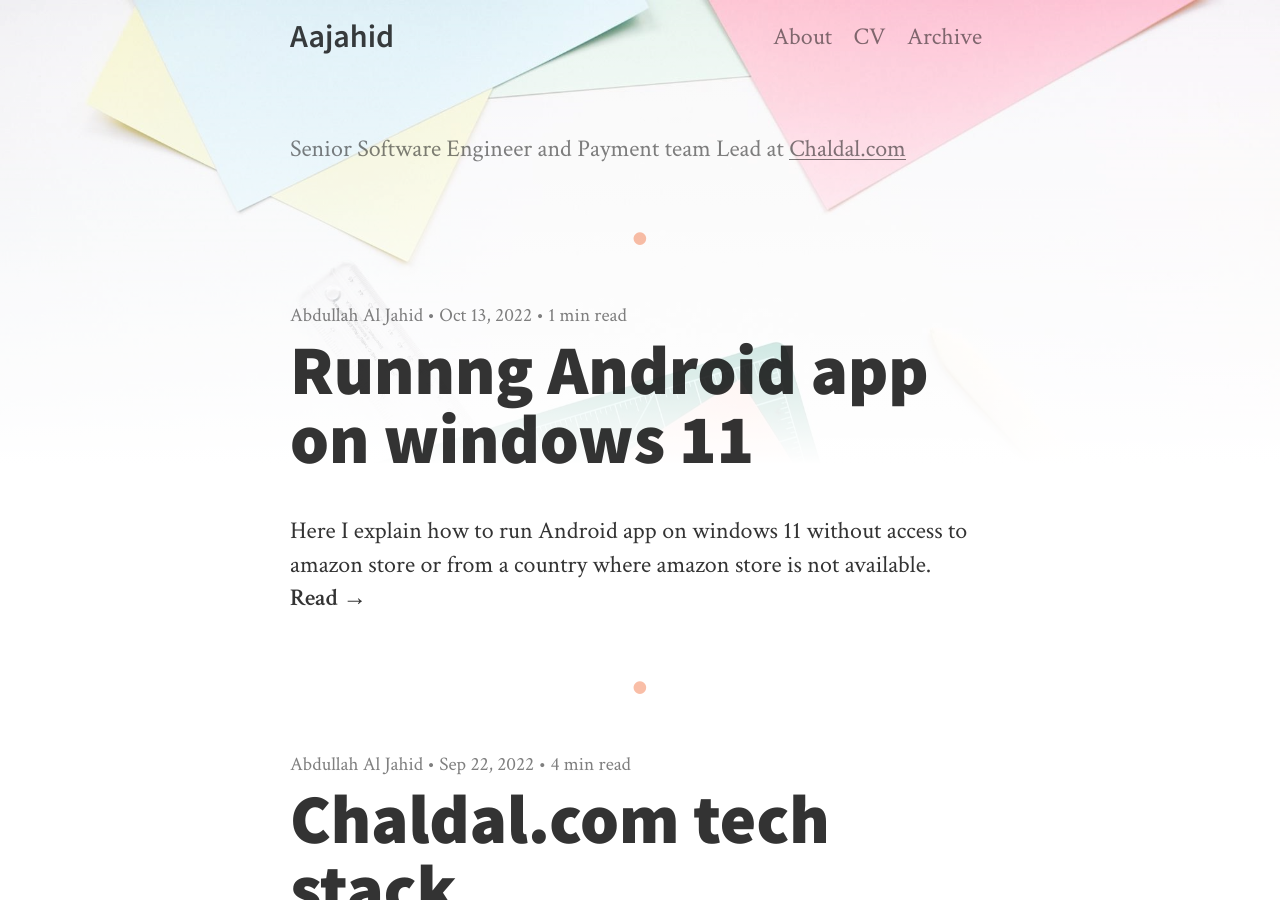
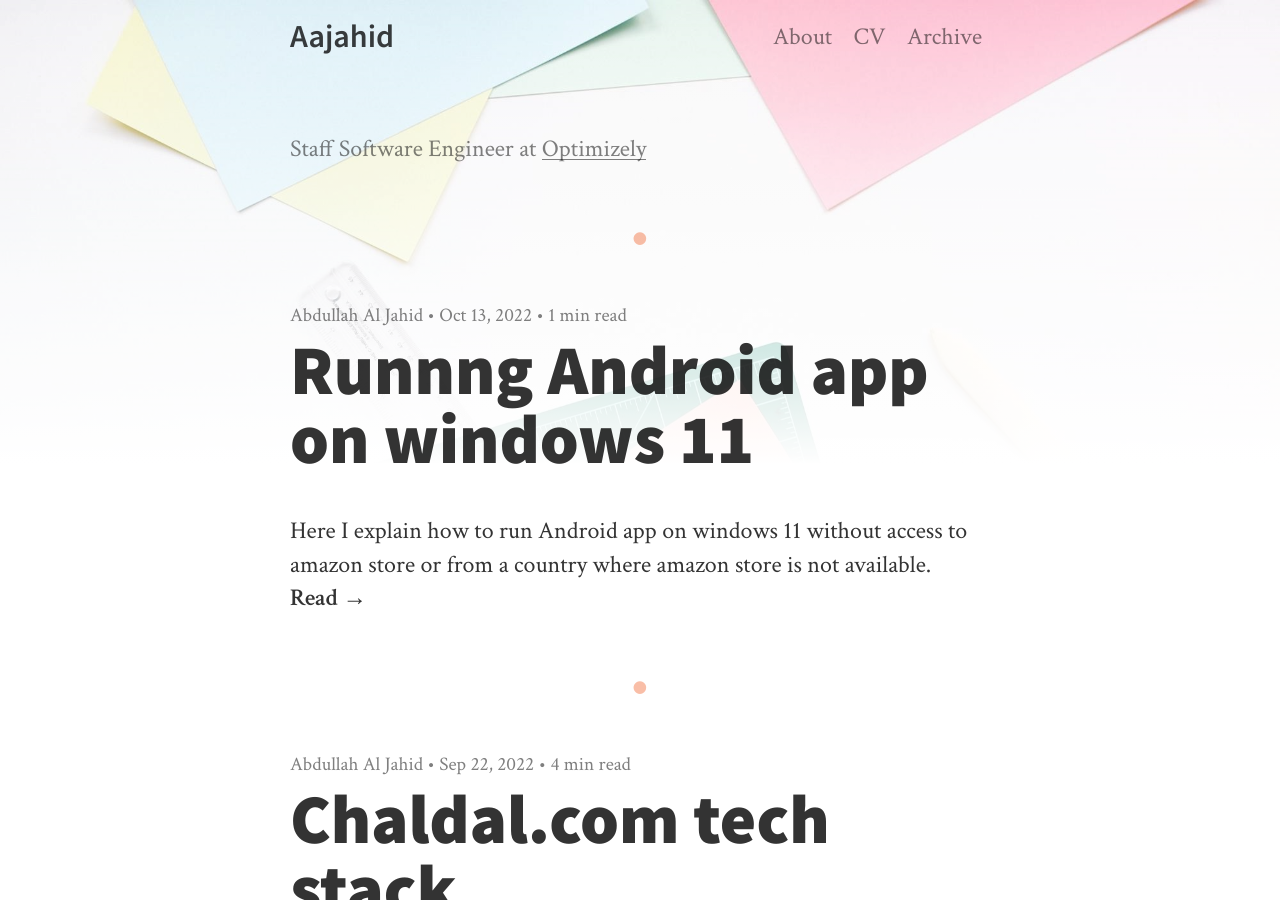
Before and after one commit to aajahid/aajahid.github.io, a Jekyll site: the page built from index.html, in a window 1280 px wide and 900 px high. Built offline with Jekyll 4.4.1, drawn with Linux system fonts in a browser that asks for light colours; nearby versions of some CDN libraries; the list of posts is cut into pages by our own code.

Commit message:
Update site description and CV PDF for Optimizely role
- _config.yml: meta description and front-page subtitle now say Staff
  Software Engineer at Optimizely instead of Chaldal
- _config_dev.yml: sync with prod (it still carried the pre-April text
  and a broken htts:// link)
- Regenerated the downloadable CV PDF to match the published CV page

```diff
--- a/_config.yml
+++ b/_config.yml
@@ -5,10 +5,10 @@ name: Aajahid
 description:
 
   # Description of your site. This will show up in google.
-  meta: Senior Software Engineer and Payment team Lead at Chaldal.com, working across React, TypeScript, Node.js, C#, F#, payments, and distributed systems.
+  meta: Staff Software Engineer at Optimizely, working across TypeScript, React, Node.js, C#, F#, AI agent tooling, payments, and distributed systems.
 
   # Description of your site. This will show up on the front page.
-  subtitle: Senior Software Engineer and Payment team Lead at <a href="https://chaldal.com" target="_blank">Chaldal.com</a>
+  subtitle: Staff Software Engineer at <a href="https://www.optimizely.com" target="_blank">Optimizely</a>
 
 author:
   name: Abdullah Al Jahid # Change this!
--- a/_config_dev.yml
+++ b/_config_dev.yml
@@ -5,10 +5,10 @@ name: Aajahid
 description:
 
   # Description of your site. This will show up in google.
-  meta: Self taught programmer, award winning freelancer, wanna be entrepreneur and senior software engineer at Chaldal.com
+  meta: Staff Software Engineer at Optimizely, working across TypeScript, React, Node.js, C#, F#, AI agent tooling, payments, and distributed systems.
 
   # Description of your site. This will show up on the front page.
-  subtitle: Self taught programmer, award winning freelancer and senior software engineer at <a href="htts://chaldal.com" target="_blank">Chaldal.com</a>
+  subtitle: Staff Software Engineer at <a href="https://www.optimizely.com" target="_blank">Optimizely</a>
 
 author:
   name: Abdullah Al Jahid # Change this!
```
Also changed, not shown: 1 other file.
